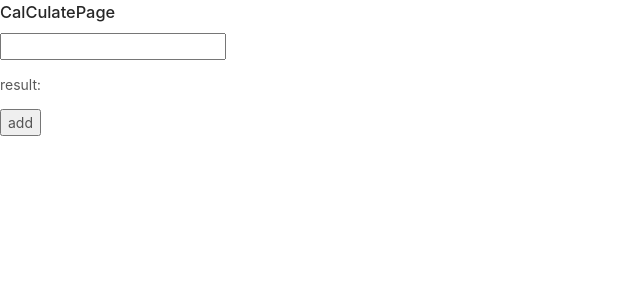
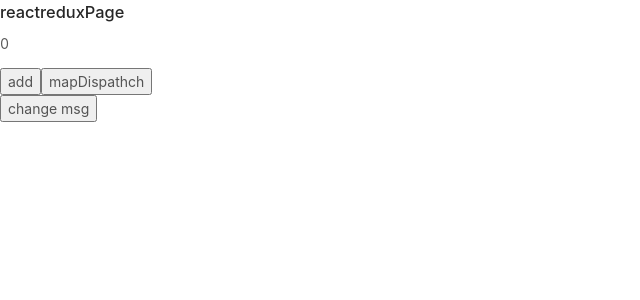
Before and after one commit to Protagonistss/react-explore, a React (Create React App) app: page / in a window 1280 px wide. Shown: the top 300 px of the page, without its empty margins (0-640 px from the left). Built offline with nearby package versions, Linux system fonts and the light colour scheme.

Commit message:
feature: react-redux

```diff
--- a/package.json
+++ b/package.json
@@ -15,6 +15,7 @@
     "react": "^16.13.1",
     "react-app-rewired": "^2.1.6",
     "react-dom": "^16.13.1",
+    "react-redux": "^7.2.1",
     "react-scripts": "3.4.3",
     "redux": "^4.0.5",
     "redux-logger": "^3.0.6",
--- a/src/App.js
+++ b/src/App.js
@@ -1,4 +1,4 @@
-import React from "react";
+import React, { useState } from "react";
 // import CusDialogpage from "./page/cus-dialog/CusDialogPage";
 // import { Button } from "antd";
 // import HomePage from "./page/home/HomePage";
@@ -9,8 +9,10 @@ import React from "react";
 // import ContextPage from "./page/context/ContextPage";
 // import ReduxPage from "./page/redux-case/ReduxPage";
 import Calculate from "./page/redux-case/calculate/calculate";
+import ReactReduxPage from "./page/react-redux/ReactReduxPage";
 
 function App() {
+  const [msg, setMsg] = useState("aaa");
   return (
     <div className="App">
       {/* <HomePage></HomePage> */}
@@ -21,7 +23,9 @@ function App() {
       {/* <CusDialogpage></CusDialogpage> */}
       {/* <ContextPage></ContextPage> */}
       {/* <ReduxPage></ReduxPage> */}
-      <Calculate></Calculate>
+      {/* <Calculate></Calculate> */}
+      <ReactReduxPage msg={msg}></ReactReduxPage>
+      <button onClick={() => setMsg("hello world")}>change msg</button>
     </div>
   );
 }
--- a/src/index.js
+++ b/src/index.js
@@ -2,5 +2,12 @@ import React from "react";
 import ReactDOM from "react-dom";
 import "./index.css";
 import App from "./App";
+import { Provider } from "react-redux";
+import store from "./page/react-redux/reducer";
 
-ReactDOM.render(<App />, document.getElementById("root"));
+ReactDOM.render(
+  <Provider store={store}>
+    <App />
+  </Provider>,
+  document.getElementById("root")
+);
--- /dev/null
+++ b/src/page/react-redux/ReactReduxPage.js
@@ -0,0 +1,53 @@
+import React, { Component } from "react";
+
+import { connect } from "react-redux";
+import { bindActionCreators } from "redux";
+
+export default connect(
+  //mapStateToProps
+  //ownProps 有点意思啊 这个玩意有毒
+  (state, ownProps) => {
+    console.log("ownProps", ownProps);
+    return {
+      count: state,
+    };
+  },
+  // mapDispathToProps object/function
+  //   {
+  //     add: () => ({
+  //       type: "ADD",
+  //     }),
+  //   }
+
+  (dispatch) => {
+    let res = {
+      add: () => ({ type: "ADD" }),
+    };
+    res = bindActionCreators(res, dispatch);
+    return { dispatch, ...res };
+  },
+  // mergeProps
+  (stateProps, dispatchProps, ownProps) => {
+    return {
+      ...stateProps,
+      ...dispatchProps,
+      ...ownProps,
+      test: "test",
+    };
+  }
+)(
+  class ReactReduxPage extends Component {
+    render() {
+      const { count, dispatch, add } = this.props;
+      console.log("tag", this.props);
+      return (
+        <div>
+          <h3>reactreduxPage</h3>
+          <p>{count}</p>
+          <button onClick={() => dispatch({ type: "ADD" })}>add</button>
+          <button onClick={add}>mapDispathch</button>
+        </div>
+      );
+    }
+  }
+);
--- /dev/null
+++ b/src/page/react-redux/reducer.js
@@ -0,0 +1,13 @@
+import { createStore } from "redux";
+
+function counterReducer(state = 0, action) {
+  switch (action.type) {
+    case "ADD":
+      return state + 1;
+    default:
+      return state;
+  }
+}
+
+const store = createStore(counterReducer);
+export default store;
```
Also changed, not shown: 1 other file (tests, documents, lock files or other folders).
